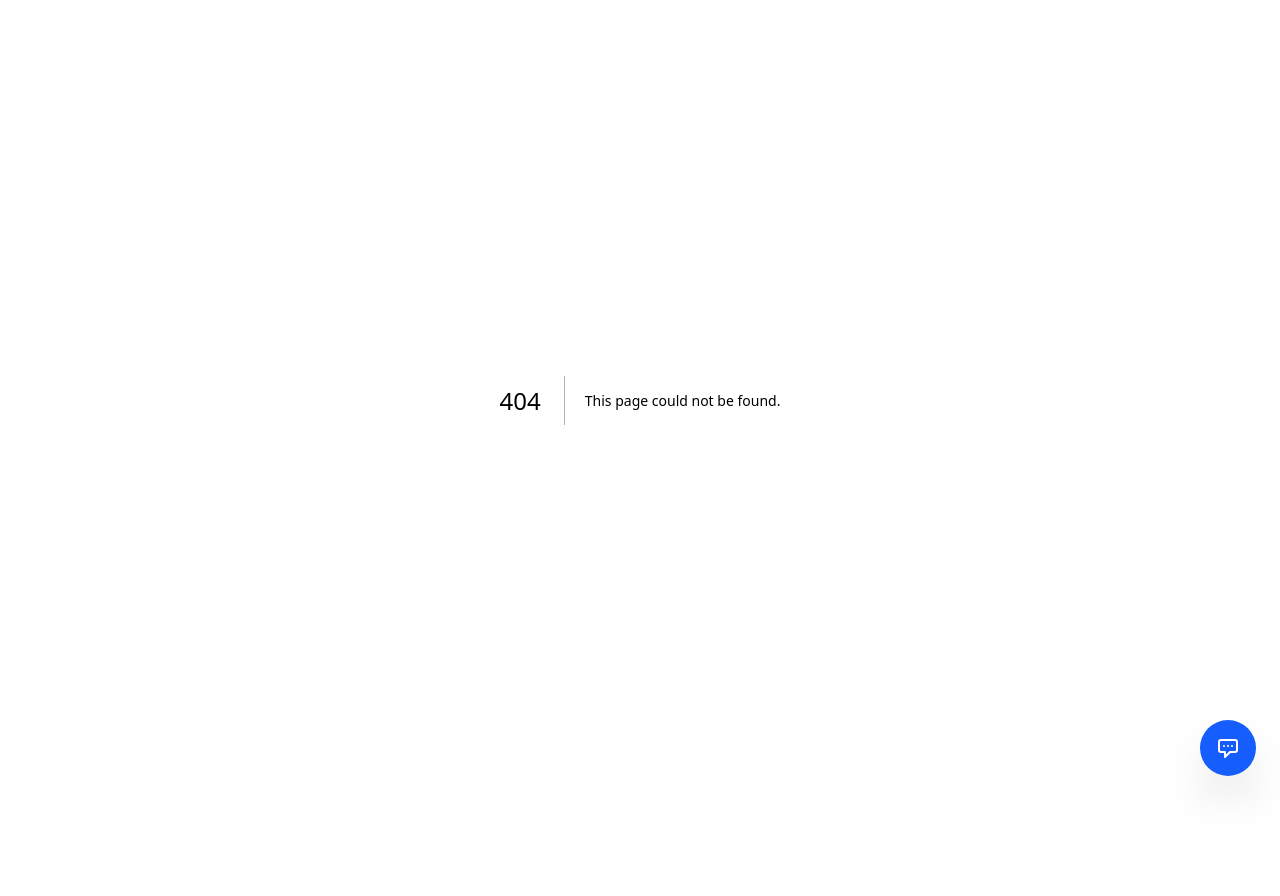
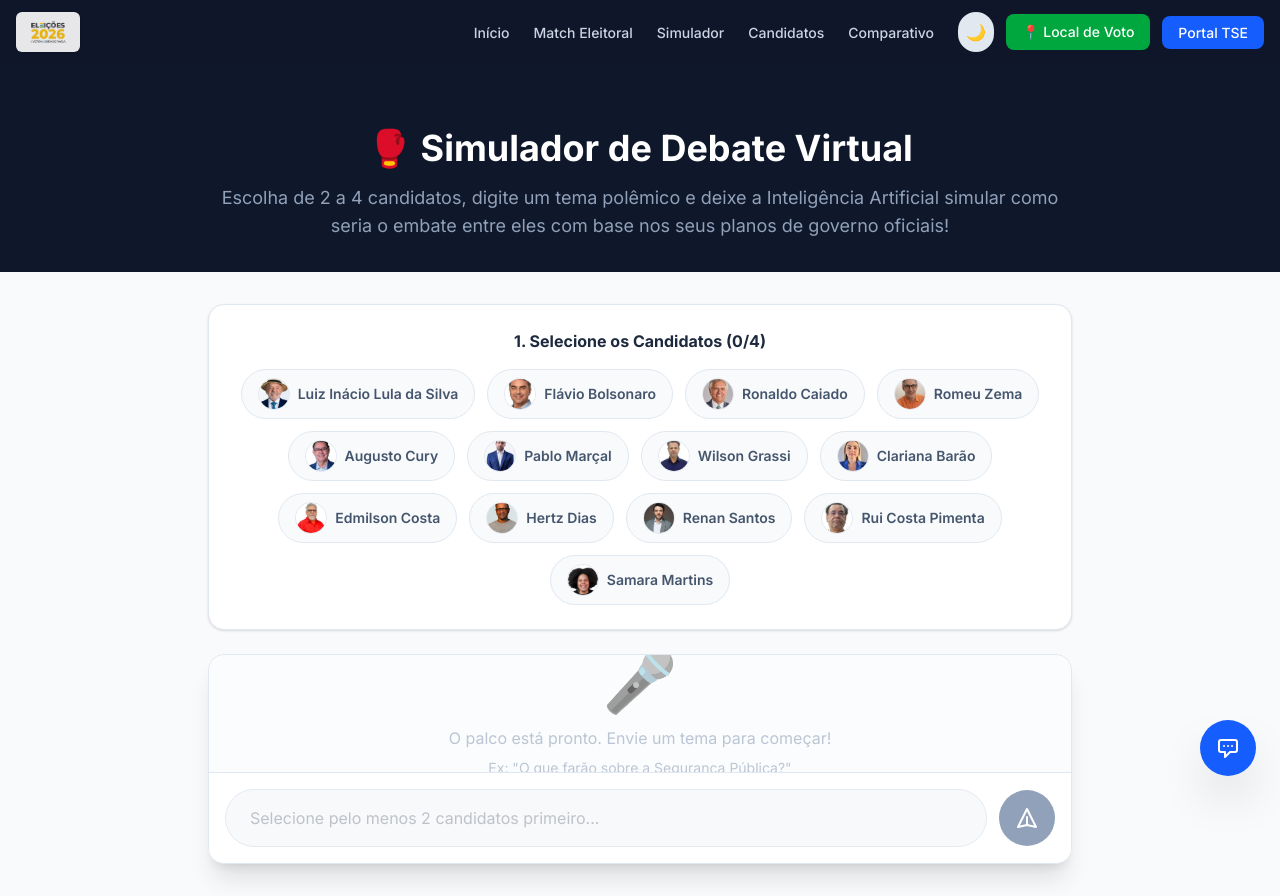
Before and after one commit to daniboycam/eleicoes-2026, a Next.js app: page /debate in a window 1280 px wide. Before the commit this address had no page. Before the commit the page ends 800 px from the top, so only its background shows below. Built offline with nearby package versions, Linux system fonts and the light colour scheme.

Commit message:
feat: add debate simulator (local test)

```diff
--- /dev/null
+++ b/src/app/api/debate/route.ts
@@ -0,0 +1,56 @@
+import { google } from "@ai-sdk/google";
+import { streamText } from "ai";
+import { candidatos } from "../../../data/candidatos";
+
+export const maxDuration = 60; // Max allowed by Vercel Hobby on Node.js
+
+export async function POST(req: Request) {
+  try {
+    const { messages, selectedIds } = await req.json();
+    const lastMessage = messages[messages.length - 1].content;
+
+    // Build context with selected candidates
+    const selectedCandidates = candidatos.filter(c => selectedIds.includes(c.id));
+
+    let dadosContexto = "DADOS OFICIAIS DOS CANDIDATOS PARTICIPANTES:\n\n";
+    selectedCandidates.forEach(c => {
+      dadosContexto += `CANDIDATO: ${c.nome} (${c.siglaPartido})\n`;
+      dadosContexto += `Destaque: ${c.destaque}\n`;
+      dadosContexto += "Propostas Oficiais:\n";
+      c.propostas.forEach(p => {
+        dadosContexto += `- ${p.tema}: ${p.descricao}\n`;
+      });
+      dadosContexto += "\n";
+    });
+
+    const systemPrompt = `
+Você é o mediador de um debate presidencial virtual de 2026.
+O usuário vai enviar o TEMA do debate.
+Sua missão é escrever um roteiro de debate extremamente realista, dinâmico e respeitoso entre os candidatos fornecidos.
+Baseie-se ESTRITAMENTE nos dados oficiais fornecidos abaixo. Não invente propostas que eles não têm, mas crie a dinâmica do debate (um respondendo ou rebatendo o outro de forma coesa, com o tom de voz político de cada um).
+
+Formato exigido:
+Escreva no formato de roteiro teatral:
+**[Nome do Candidato]:** [fala do candidato]
+
+Garanta que TODOS os candidatos participem respondendo ao tema central. Seja criativo na interação, mas factual nas propostas.
+
+${dadosContexto}
+`;
+
+    const result = await streamText({
+      model: google("models/gemini-3.6-flash"),
+      system: systemPrompt,
+      messages,
+      temperature: 0.7,
+    });
+
+    return result.toDataStreamResponse();
+  } catch (error) {
+    console.error("Erro na API de debate:", error);
+    return new Response(JSON.stringify({ error: "Ocorreu um erro no servidor" }), {
+      status: 500,
+      headers: { "Content-Type": "application/json" }
+    });
+  }
+}
--- /dev/null
+++ b/src/app/debate/page.tsx
@@ -0,0 +1,164 @@
+"use client";
+
+import { useState, useRef, useEffect } from "react";
+import { useChat } from "ai/react";
+import Link from "next/link";
+import ReactMarkdown from "react-markdown";
+import { candidatos } from "../../data/candidatos";
+import { Navbar } from "../../components/navbar";
+
+export default function DebatePage() {
+  const [selectedIds, setSelectedIds] = useState<string[]>([]);
+  const messagesEndRef = useRef<HTMLDivElement>(null);
+
+  const { messages, input, handleInputChange, handleSubmit, isLoading } = useChat({
+    api: "/api/debate",
+    body: {
+      selectedIds
+    }
+  });
+
+  const toggleCandidate = (id: string) => {
+    if (selectedIds.includes(id)) {
+      setSelectedIds(selectedIds.filter(c => c !== id));
+    } else {
+      if (selectedIds.length < 4) {
+        setSelectedIds([...selectedIds, id]);
+      } else {
+        alert("Selecione no máximo 4 candidatos para o debate!");
+      }
+    }
+  };
+
+  useEffect(() => {
+    messagesEndRef.current?.scrollIntoView({ behavior: "smooth" });
+  }, [messages]);
+
+  const customHandleSubmit = (e: React.FormEvent<HTMLFormElement>) => {
+    e.preventDefault();
+    if (selectedIds.length < 2) {
+      alert("Por favor, selecione pelo menos 2 candidatos para que haja um debate.");
+      return;
+    }
+    if (!input.trim()) return;
+    handleSubmit(e);
+  };
+
+  return (
+    <main className="min-h-screen bg-slate-50 dark:bg-slate-900 flex flex-col">
+      <Navbar />
+
+      <section className="pt-32 pb-8 bg-slate-900 text-white">
+        <div className="container mx-auto px-4 max-w-4xl text-center">
+          <h1 className="text-4xl font-bold mb-4">🥊 Simulador de Debate Virtual</h1>
+          <p className="text-slate-400 text-lg">
+            Escolha de 2 a 4 candidatos, digite um tema polêmico e deixe a Inteligência Artificial simular como seria o embate entre eles com base nos seus planos de governo oficiais!
+          </p>
+        </div>
+      </section>
+
+      <section className="py-8 flex-1">
+        <div className="container mx-auto px-4 max-w-4xl flex flex-col h-[70vh]">
+
+          {/* Candidate Selection */}
+          <div className="mb-6 bg-white dark:bg-slate-800 p-6 rounded-2xl shadow-sm border border-slate-200 dark:border-slate-700">
+            <h3 className="font-bold text-slate-800 dark:text-slate-200 mb-4 text-center">1. Selecione os Candidatos ({selectedIds.length}/4)</h3>
+            <div className="flex flex-wrap gap-3 justify-center">
+              {candidatos.map(c => (
+                <button
+                  key={c.id}
+                  onClick={() => toggleCandidate(c.id)}
+                  className={`flex items-center gap-2 px-4 py-2 rounded-full border transition-all ${
+                    selectedIds.includes(c.id)
+                      ? "border-blue-500 bg-blue-50 dark:bg-blue-900/30 text-blue-700 dark:text-blue-300 shadow-md ring-2 ring-blue-500/20"
+                      : "border-slate-200 dark:border-slate-700 bg-slate-50 dark:bg-slate-900 text-slate-600 dark:text-slate-400 hover:border-blue-300"
+                  }`}
+                >
+                  <img
+                    src={`/fotos/${c.id}.jpg`}
+                    alt={c.nome}
+                    className="w-8 h-8 rounded-full object-cover border border-slate-200"
+                    onError={(e) => { e.currentTarget.src = `https://ui-avatars.com/api/?name=${c.nome}`; }}
+                  />
+                  <span className="font-semibold text-sm">{c.nome}</span>
+                </button>
+              ))}
+            </div>
+          </div>
+
+          {/* Chat Interface */}
+          <div className="flex-1 bg-white dark:bg-slate-800 rounded-2xl shadow-xl border border-slate-200 dark:border-slate-700 overflow-hidden flex flex-col">
+
+            {/* Messages Area */}
+            <div className="flex-1 p-6 overflow-y-auto bg-slate-50/50 dark:bg-slate-900/50">
+              {messages.length === 0 ? (
+                <div className="h-full flex flex-col items-center justify-center text-slate-400 opacity-60">
+                  <div className="text-6xl mb-4">🎤</div>
+                  <p>O palco está pronto. Envie um tema para começar!</p>
+                  <p className="text-sm mt-2">Ex: "O que farão sobre a Segurança Pública?"</p>
+                </div>
+              ) : (
+                <div className="space-y-6">
+                  {messages.map((m) => (
+                    <div
+                      key={m.id}
+                      className={`flex ${m.role === "user" ? "justify-end" : "justify-start"}`}
+                    >
+                      <div
+                        className={`max-w-[85%] p-4 rounded-2xl ${
+                          m.role === "user"
+                            ? "bg-blue-600 text-white rounded-br-none"
+                            : "bg-white dark:bg-slate-800 text-slate-800 dark:text-slate-200 border border-slate-200 dark:border-slate-700 rounded-bl-none shadow-sm prose prose-slate dark:prose-invert"
+                        }`}
+                      >
+                        {m.role === "user" ? (
+                          <div className="font-medium">{m.content}</div>
+                        ) : (
+                          <ReactMarkdown>{m.content}</ReactMarkdown>
+                        )}
+                      </div>
+                    </div>
+                  ))}
+                  {isLoading && (
+                    <div className="flex justify-start">
+                      <div className="bg-slate-200 dark:bg-slate-700 text-slate-500 rounded-2xl rounded-bl-none p-4 max-w-[80%] animate-pulse">
+                        Os candidatos estão debatendo...
+                      </div>
+                    </div>
+                  )}
+                  <div ref={messagesEndRef} />
+                </div>
+              )}
+            </div>
+
+            {/* Input Form */}
+            <form onSubmit={customHandleSubmit} className="p-4 bg-white dark:bg-slate-800 border-t border-slate-200 dark:border-slate-700">
+              <div className="flex items-center gap-3">
+                <input
+                  type="text"
+                  value={input}
+                  onChange={handleInputChange}
+                  disabled={isLoading || selectedIds.length < 2}
+                  placeholder={
+                    selectedIds.length < 2
+                      ? "Selecione pelo menos 2 candidatos primeiro..."
+                      : "Digite um tema (ex: Inflação e Preços)..."
+                  }
+                  className="flex-1 bg-slate-100 dark:bg-slate-900 border border-slate-300 dark:border-slate-700 text-slate-900 dark:text-white rounded-full px-6 py-4 outline-none focus:ring-2 focus:ring-blue-500 transition-all disabled:opacity-50"
+                />
+                <button
+                  type="submit"
+                  disabled={isLoading || selectedIds.length < 2 || !input.trim()}
+                  className="bg-blue-600 hover:bg-blue-700 disabled:bg-slate-400 disabled:cursor-not-allowed text-white font-bold p-4 rounded-full transition-transform hover:scale-105"
+                >
+                  <svg className="w-6 h-6" fill="none" stroke="currentColor" viewBox="0 0 24 24"><path strokeLinecap="round" strokeLinejoin="round" strokeWidth="2" d="M12 19l9 2-9-18-9 18 9-2zm0 0v-8"></path></svg>
+                </button>
+              </div>
+            </form>
+          </div>
+
+        </div>
+      </section>
+    </main>
+  );
+}
--- a/src/components/navbar.tsx
+++ b/src/components/navbar.tsx
@@ -7,9 +7,9 @@ import { ThemeToggle } from "./theme-toggle";
 const navLinks = [
   { label: "Início", href: "/" },
   { label: "Match Eleitoral", href: "/match" },
+  { label: "Simulador", href: "/debate" },
   { label: "Candidatos", href: "/#candidatos" },
   { label: "Comparativo", href: "/#comparativo" },
-  { label: "Calendário", href: "/#calendario" },
 ];
 
 export function Navbar() {
```
